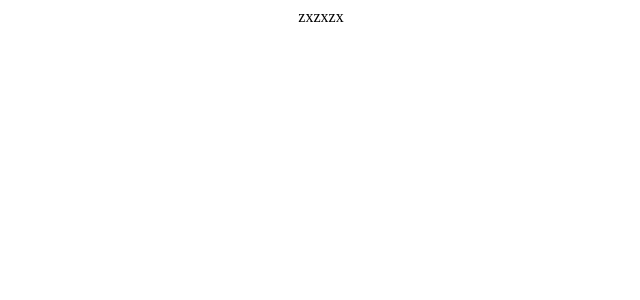
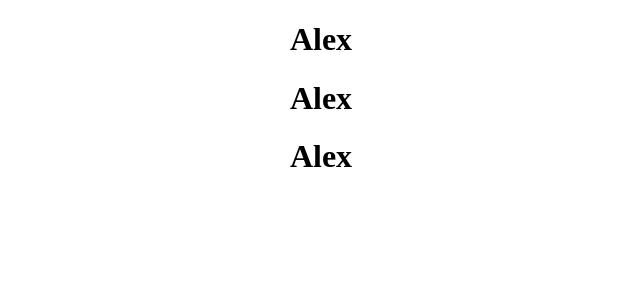
Before and after one commit to Adarsh-G-P/Learn_React, a React (Create React App) app: page / in a window 1280 px wide. Shown: the top 300 px of the page, without its empty margins (319-959 px from the left). Built offline with nearby package versions, Linux system fonts and the light colour scheme.

Commit message:
display name in h1tag

```diff
--- a/src/App.js
+++ b/src/App.js
@@ -2,9 +2,14 @@
 import './App.css';
 
 function App() {
-  const name = " zxzxzx"
+  const name = " Alex"
   return (
-    <div className="App">{name}</div>
+    <div className="App">
+      <h1>{name}</h1>
+      <h1>{name}</h1>
+      <h1>{name}</h1>
+
+      </div>
   );
 }
 
```
